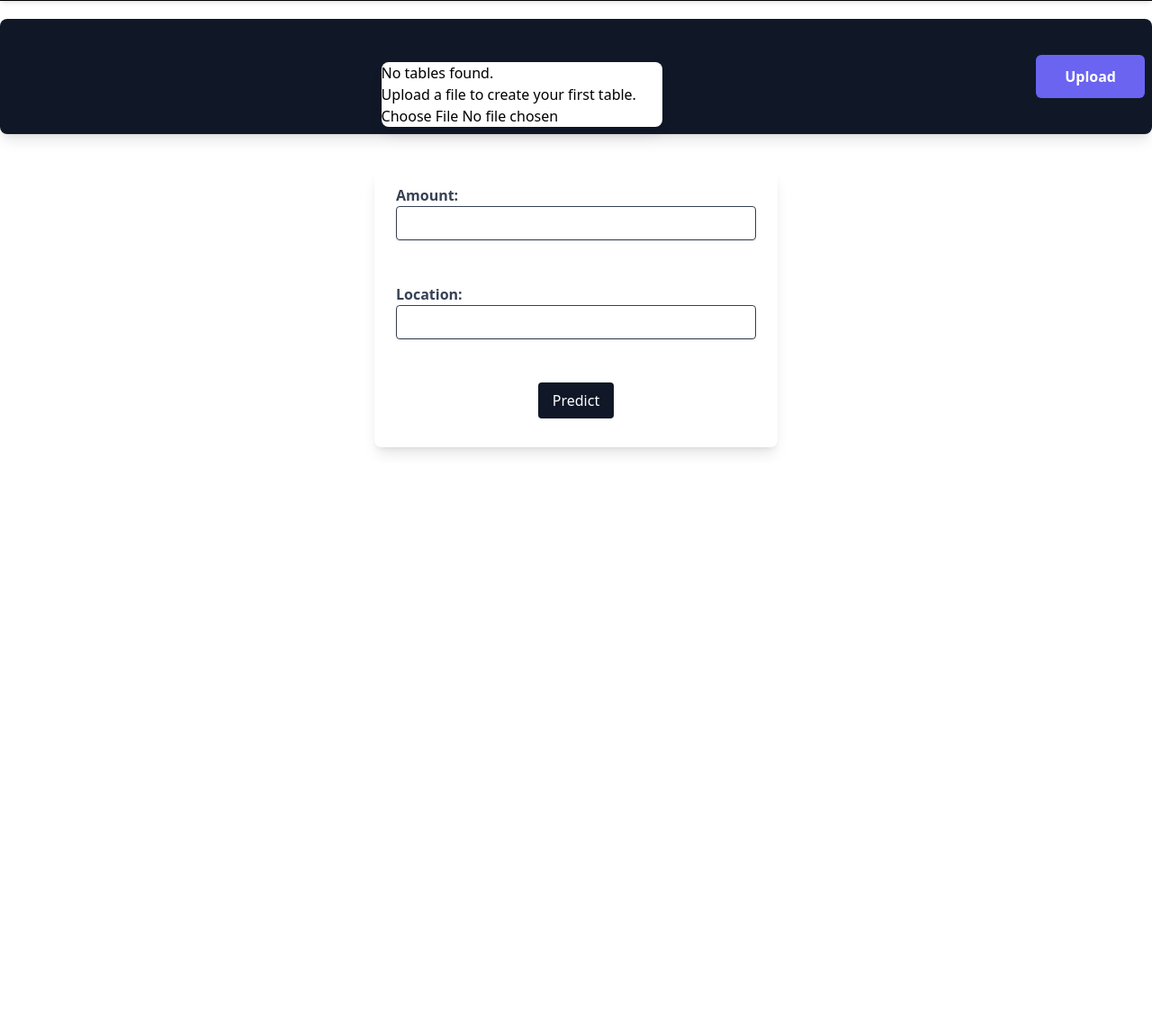
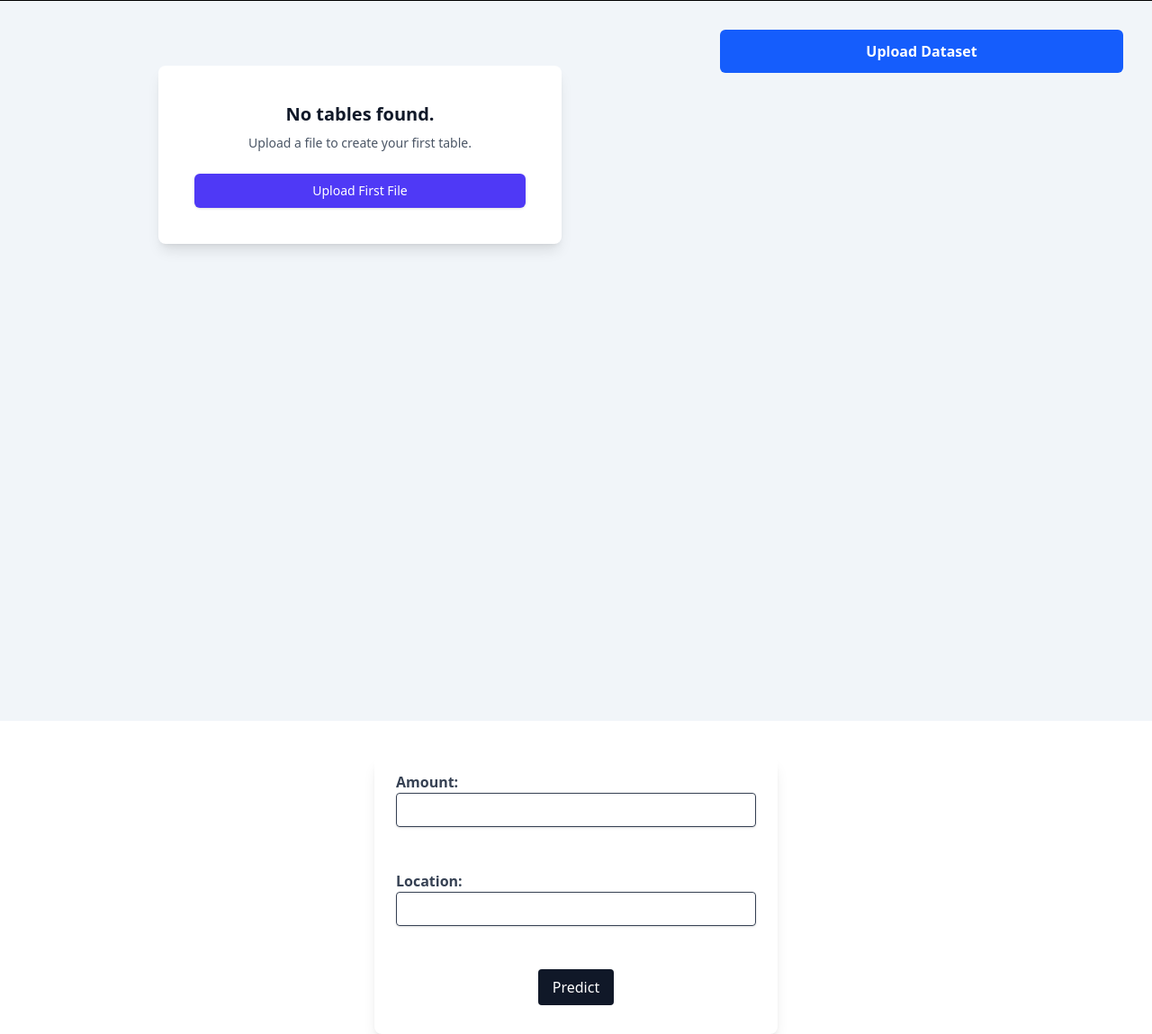
Before and after one commit to notnsas/docker-model-deploy, a Python web app: template app/templates/uploud.html in a window 1280 px wide. Shown: the part 56-1205 px from the top of the page at 90% size. Before the commit the page ends 560 px from the top, so only its background shows below. Run offline with Jinja, Linux system fonts and the light colour scheme; the template is opened without the code that fills it, so the values that code supplies are empty; style sheets or scripts are compiled from the project's sources.

Commit message:
Last nambah css moga moga udh bener tapi belum dicek pasti

```diff
--- a/app/routes.py
+++ b/app/routes.py
@@ -264,8 +264,8 @@ def upload_file():
 
                 # Redirect and pass the filename
                 return redirect(url_for("prediction", file="temp_input.csv"))
-            except:
-                pass
+            except Exception as e:
+                print(f"Error: {e}")
     return render_template("uploud.html", pred_class=pred_class, dataframes=dataframes)
 
 
--- a/app/templates/uploud.html
+++ b/app/templates/uploud.html
@@ -5,57 +5,54 @@
     <link href="app/static/css/output.css" rel="stylesheet">
 </head> -->
 <title>Upload new File</title>
-<div class="rounded-lg mx-auto shadow-lg block flex flex-wrap mb-4 items-center justify-center mt-5 bg-gray-900 p-2">
+<div class="flex flex-wrap items-start justify-center gap-8 bg-slate-100 p-8 min-h-screen">
 
-  <!-- <form class="max-w-sm mx-auto flex flex-row" method=post> -->
-  <!-- <label for="countries" class="block mb-2 text-sm font-medium text-gray-900 dark:text-white">Select an option</label> -->
-  <!-- <select id="countries"
-    class="bg-gray-50 border border-gray-300 text-gray-900 text-sm rounded-lg focus:ring-blue-500 focus:border-blue-500 block w-full p-2.5 dark:bg-gray-700 dark:border-gray-600 dark:placeholder-gray-400 dark:text-white dark:focus:ring-blue-500 dark:focus:border-blue-500">
-    {% for df in dataframes %}
-  <option value="table_{{ loop.index }}">table_{{ loop.index }}</option>
-{% endfor %}
-  </select>
-  <form action="/" method="POST" enctype="multipart/form-data">
-    <input type="file" name="upload" value="Upload" onchange="this.form.submit()">
-    <input name="join" type=submit value="Join">
-  </form> -->
   {% if dataframes and dataframes|length > 0 %}
   {% for name, df_list in dataframes.items() %}
   {% set table_num = name | replace('table_', '') %}
 
-  <div class="table-container max-w-md mx-auto mt-10 bg-white shadow-lg rounded-lg overflow-hidden p-3" style="border: 1px solid #ccc; padding: 10px; margin-bottom: 15px;">
-    <div class="block bg-black max-w-md -m-3 p-2 mb-2 text-base font-medium text-center text-white"><h3>Table {{ table_num }}</h3></div>
+  <div class="table-container max-w-md w-full bg-white shadow-xl rounded-lg overflow-hidden">
 
-    <label for="df_select_{{ table_num }}">DataFrames in this table:</label>
-    <select id="df_select_{{ table_num }}" name="selected_dataframe">
+    <div class="block bg-gray-800 p-4 text-lg font-bold text-center text-white">
+      <h3>Table {{ table_num }}</h3>
+    </div>
+
+    <div class="p-6 space-y-4">
+      <label for="df_select_{{ table_num }}" class="block text-sm font-medium text-gray-700">DataFrames in this table:</label>
+      <select id="df_select_{{ table_num }}" name="selected_dataframe" class="mt-1 block w-full rounded-md border-gray-300 shadow-sm focus:border-indigo-500 focus:ring-indigo-500 sm:text-sm">
         {% for i in range(df_list|length) %}
         <option value="dataframe{{ loop.index }}">DataFrame {{ loop.index }}</option>
         {% endfor %}
       </select>
 
-    <hr>
+      <hr class="border-gray-200">
 
       <form action="/" method="POST" enctype="multipart/form-data">
         <input type="hidden" name="table_num" value="{{ table_num }}">
 
-      <strong>Add another DataFrame to Table {{ table_num }}:</strong>
-      <input type="file" name="upload" onchange="this.form.submit()">
+        <strong class="block text-sm font-medium text-gray-700 mb-2">Add another DataFrame to Table {{ table_num }}:</strong>
+        <input type="file" name="upload" onchange="this.form.submit()" class="block w-full text-sm text-gray-500
+            file:mr-4 file:py-2 file:px-4
+            file:rounded-full file:border-0
+            file:text-sm file:font-semibold
+            file:bg-indigo-50 file:text-indigo-700
+            hover:file:bg-indigo-100 cursor-pointer">
       </form>
+    </div>
+
     <form action="/" method="POST" enctype="multipart/form-data">
       <input type="hidden" name="table_num" value="{{ table_num }}">
 
-      <!-- <strong>Add another DataFrame to Table {{ table_num }}:</strong>
-      <input type="file" name="upload_another" onchange="this.form.submit()">  -->
+      <hr class="border-gray-200">
 
-      <hr>
-
-      <h4 class="mb-3 block text-base font-medium text-[#07074D]">Join Configuration</h4>
-      <p>Select a join column from each DataFrame:</p>
+      <div class="p-6 space-y-4">
+        <h4 class="text-lg font-semibold text-gray-900">Join Configuration</h4>
+        <p class="text-sm text-gray-600">Select a join column from each DataFrame:</p>
 
         {% for df in df_list %}
-      <div class="join-selector" style="margin-bottom: 5px;">
-        <label>DataFrame {{ loop.index }}: </label>
-        <select name="join_col_{{ loop.index }}">
+        <div class="join-selector flex items-center justify-between gap-4">
+          <label class="text-sm font-medium text-gray-700">DataFrame {{ loop.index }}: </label>
+          <select name="join_col_{{ loop.index }}" class="mt-1 block w-2/3 rounded-md border-gray-300 shadow-sm focus:border-indigo-500 focus:ring-indigo-500 sm:text-sm">
             {% for col in df.columns %}
             <option value="{{ col }}">{{ col }}</option>
             {% endfor %}
@@ -63,38 +60,48 @@
         </div>
         {% endfor %}
 
-      <input name="submit_join" value="Set Join Columns" type="submit" style="margin-top: 10px;">
+        <input name="submit_join" value="Set Join Columns" type="submit" class="w-full mt-2 inline-flex justify-center py-2 px-4 border border-transparent shadow-sm text-sm font-medium rounded-md text-white bg-indigo-600 hover:bg-indigo-700 focus:outline-none focus:ring-2 focus:ring-offset-2 focus:ring-indigo-500 cursor-pointer">
 
-      <hr>
+        <hr class="pt-4 border-gray-200">
 
-      <input name="delete" value="Delete Table {{ table_num }}" type="submit" style="color: red; background: #fee;">
+        <input name="delete" value="Delete Table {{ table_num }}" type="submit" class="w-full inline-flex justify-center py-2 px-4 border border-gray-300 shadow-sm text-sm font-medium rounded-md text-red-700 bg-red-100 hover:bg-red-200 focus:outline-none focus:ring-2 focus:ring-offset-2 focus:ring-red-500 cursor-pointer">
+      </div>
     </form>
   </div>
   {% endfor %}
-  <!-- <form action=method="POST" enctype="multipart/form-data" style="margin-top: 20px;">
-    <input name="add_table" value="Add New Table" type="submit">
-  </form> -->
-  <form action="/" method="POST" enctype="multipart/form-data">
-    <!-- <input type="hidden" name="add_table" value="1"> -->
-    <input type="file" name="upload_table" onchange="this.form.submit()">
+
+  <form action="/" method="POST" enctype="multipart/form-data" class="max-w-md w-full">
+    <label class="flex flex-col items-center justify-center w-full h-full p-6 bg-white border-2 border-dashed border-gray-300 rounded-lg shadow-xl cursor-pointer hover:bg-gray-50">
+        <span class="text-indigo-600 font-semibold text-lg">+ Add New Table</span>
+        <span class="text-sm text-gray-500 mt-1">Upload a file to create a new table</span>
+        <input type="file" name="upload_table" onchange="this.form.submit()" class="hidden">
+    </label>
   </form>
+
   {% else %}
-  <div class="table-container max-w-md mx-auto mt-10 bg-white shadow-lg rounded-lg overflow-hidden"">
-    <h3>No tables found.</h3>
-    <p>Upload a file to create your first table.</p>
+
+  <div class="table-container max-w-md w-full mx-auto mt-10 bg-white shadow-lg rounded-lg overflow-hidden text-center p-10">
+    <h3 class="text-xl font-semibold text-gray-900 mb-2">No tables found.</h3>
+    <p class="text-sm text-gray-600 mb-6">Upload a file to create your first table.</p>
     <form action="/" method="POST" enctype="multipart/form-data">
       <input type="hidden" name="table_num" value="1">
-      <input type="file" name="upload" onchange="this.form.submit()">
+      <label class="w-full inline-flex justify-center py-2 px-4 border border-transparent shadow-sm text-sm font-medium rounded-md text-white bg-indigo-600 hover:bg-indigo-700 focus:outline-none focus:ring-2 focus:ring-offset-2 focus:ring-indigo-500 cursor-pointer">
+        Upload First File
+        <input type="file" name="upload" onchange="this.form.submit()" class="hidden">
+      </label>
     </form>
   </div>
   {% endif %}
-   <form action="/" method="POST">
+
+  <form action="/" method="POST" class="w-full max-w-md">
     <div>
       <input
-      class="hover:shadow-form w-full rounded-md bg-[#6A64F1] py-3 px-8 text-center text-base font-semibold text-white outline-none"
-      type=submit name="upload_dataset" value=Upload>
+        class="hover:shadow-lg transition-all duration-200 w-full rounded-md bg-blue-600 py-3 px-8 text-center text-base font-semibold text-white outline-none cursor-pointer hover:bg-blue-700"
+        type="submit" name="upload_dataset" value="Upload Dataset">
     </div>
   </form>
+
+  </div>
 
   <!-- </form> -->
   <!-- <form class="py-4 px-6 flex-row" method=post enctype=multipart/form-data>
```
Lines whose indentation alone changed are shown as unchanged.
